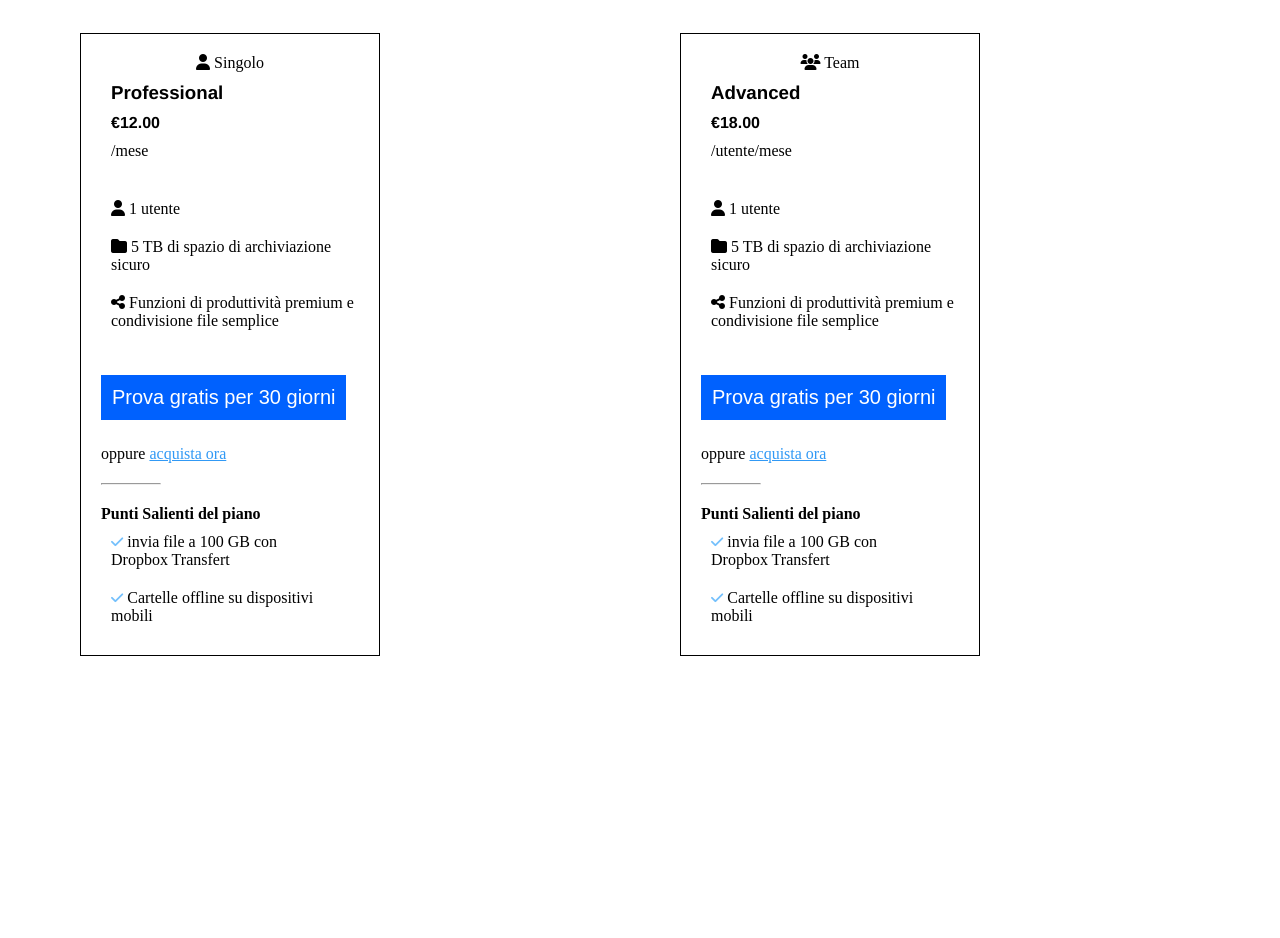
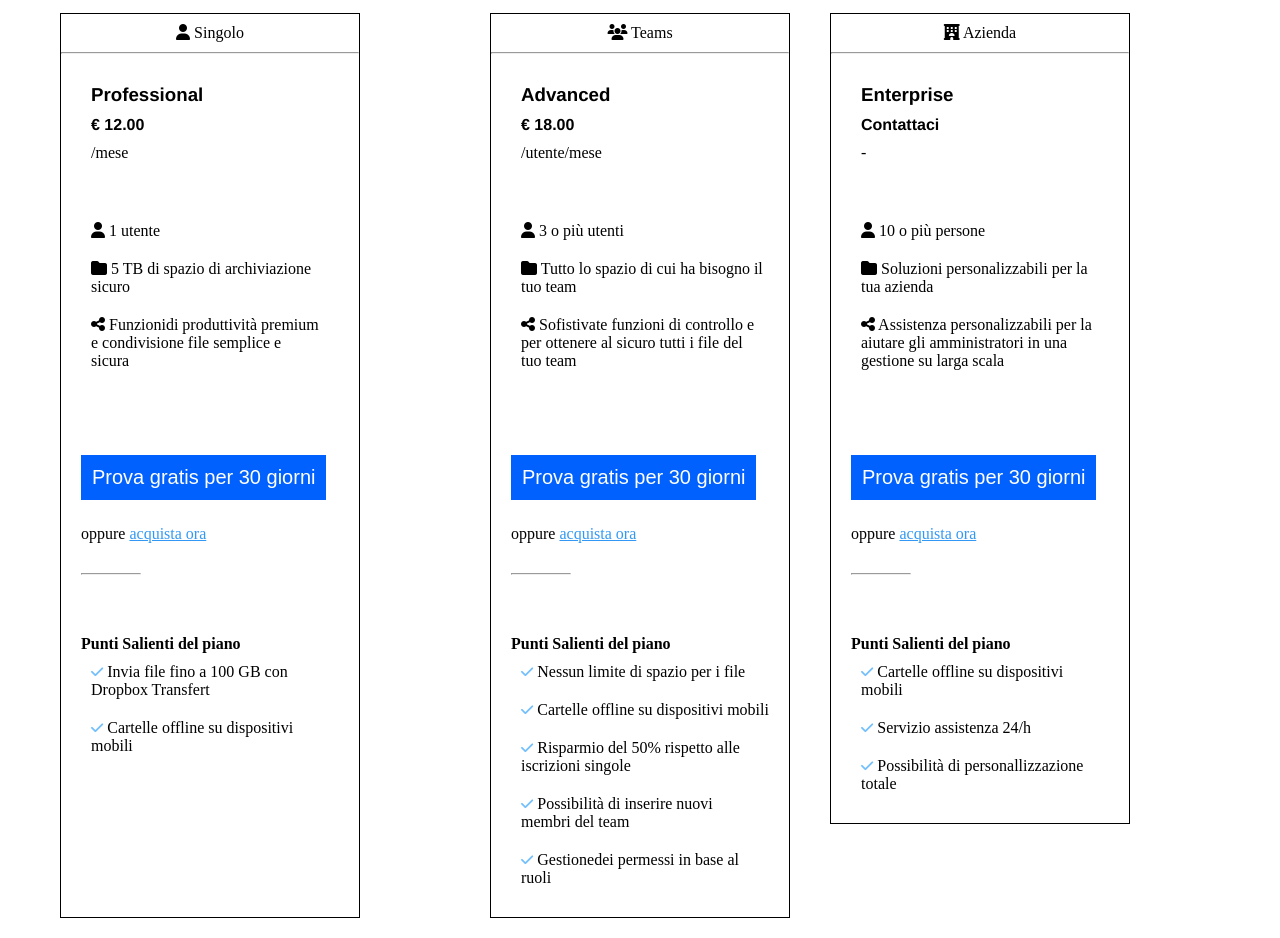
Before and after one commit to GennaroBuonomo/htmlcss-dropbox, a plain HTML site: page index.html in a window 1280 px wide. Shown: the part 920-1858 px from the top of the page. Before the commit the page ends 1616 px from the top, so only its background shows below. Drawn offline with Linux system fonts and the light colour scheme.

Commit message:
[add] realizzazioni colonne

```diff
--- a/css/style.css
+++ b/css/style.css
@@ -85,6 +85,7 @@ h1 {
   flex-wrap: wrap;
 }
 
+
 .text-40 {
   margin-left: 40%;
   font-size: 20px;
@@ -115,6 +116,10 @@ h1 {
   width: 100%;
 }
 
+.col-50 {
+  width: 500px;
+}
+
 .col-60 {
   width: 60%;
 }
@@ -136,12 +141,29 @@ h1 {
 }
 
 .mb-20 {
-  margin-bottom: 20px;
+  margin-bottom: 30px;
+}
+
+.mgl-20 {
+  margin-left: 20px;
 }
 
 .col-30 {
   width: 300px;
-  margin: 40px;
+  margin: 20px;
+}
+
+.mt-20 {
+  margin-top: 20px;
+}
+
+.ml-20 {
+  margin-bottom: 20px;
+}
+
+
+.marg-bt {
+  margin-bottom: 42%;
 }
 
 .col-hr {
@@ -169,7 +191,7 @@ h2 {
 }
 
 .justify-content-center {
-  justify-content: center;
+  justify-content: space-between;
 }
 
 ul li {
--- a/index.html
+++ b/index.html
@@ -57,81 +57,122 @@
     </div>
     <div class="container-small">
       <div class="row justify-content-center">
-        <div class="col-30 border-black p-20">
-          <p class="text-center"><i class="fa-solid fa-user"></i> Singolo</p>
-          <div>
-            <h3 class="article-name font-family p-10 ">Professional</h3>
-            <strong class="article-price font-family p-10 ">€12.00</strong>
-            <p class="p-10 mb-20 ">/mese</p>
+        <div class="col-30 border-black">
+          <p class="text-center p-10"><i class="fa-solid fa-user"></i> Singolo</p>
+          <hr>
+          <div class="p-20">
+            <h3 class="font-family p-10">Professional</h3>
+            <strong class="font-family p-10">€ 12.00</strong>
+            <p class="p-10">/mese</p>
           </div>
-          <div>
+          <div class="p-20">
             <ul>
               <li><i class="fa-solid fa-user"></i> 1 utente</li>
-              <li><i class="fa-solid fa-folder"></i> 5 TB di spazio di archiviazione sicuro</li>
-              <li><i class="fa-solid fa-share-nodes"></i> Funzioni di produttività premium e condivisione file semplice
+              <li><i class="fa-solid fa-folder"></i> 5 TB di spazio di archiviazione <br> sicuro</li>
+              <li><i class="fa-solid fa-share-nodes"></i> Funzionidi produttività premium <br>e condivisione file
+                semplice e <br>sicura
               </li>
             </ul>
           </div>
-          <div>
+          <div class="p-20">
             <button class="bnt-3">Prova gratis per 30 giorni</button>
             <p class="mb-20">oppure <a href="#">acquista ora</a></p>
             <hr class="col-hr">
           </div>
-          <div>
+          <div class="p-20 ">
             <p><strong>Punti Salienti del piano</strong></p>
             <ul>
-              <li><i class="fa-solid fa-check fa-sm" style="color: #74C0FC;"></i> invia file a 100 GB con <br>Dropbox
-                Transfert</li>
-              <li><i class="fa-solid fa-check fa-sm" style="color: #74C0FC;"></i> Cartelle offline su dispositivi <br>
-                mobili</li>
+              <li><i class="fa-solid fa-check fa-sm" style="color: #74C0FC;"></i> Invia file fino a 100 GB con
+                <br>Dropbox Transfert
+              </li>
+              <li><i class="fa-solid fa-check fa-sm" style="color: #74C0FC;"></i> Cartelle offline su dispositivi
+                <br>mobili
+              </li>
             </ul>
           </div>
         </div>
         <div class="container-small">
           <div class="row justify-content-center">
-            <div class="col-30 border-black p-20">
-              <p class="text-center"><i class="fa-solid fa-users"></i> Team</p>
-              <div>
-                <h3 class="article-name font-family p-10 ">Advanced</h3>
-                <strong class="article-price font-family p-10 ">€18.00</strong>
-                <p class="p-10 mb-20 ">/utente/mese</p>
+            <div class="col-30 border-black">
+              <p class="text-center p-10"><i class="fa-solid fa-users"></i> Teams</p>
+              <hr>
+              <div class="p-20">
+                <h3 class="font-family p-10">Advanced</h3>
+                <strong class="font-family p-10">€ 18.00</strong>
+                <p class="p-10">/utente/mese</p>
               </div>
-              <div>
+              <div class="p-20">
                 <ul>
-                  <li><i class="fa-solid fa-user"></i> 1 utente</li>
-                  <li><i class="fa-solid fa-folder"></i> 5 TB di spazio di archiviazione sicuro</li>
-                  <li><i class="fa-solid fa-share-nodes"></i> Funzioni di produttività premium e condivisione file
-                    semplice
+                  <li><i class="fa-solid fa-user"></i> 3 o più utenti</li>
+                  <li><i class="fa-solid fa-folder"></i> Tutto lo spazio di cui ha bisogno il<br>tuo team</li>
+                  <li><i class="fa-solid fa-share-nodes"></i> Sofistivate funzioni di controllo e <br>per ottenere al
+                    sicuro tutti i file del <br>tuo team
                   </li>
                 </ul>
               </div>
-              <div>
+              <div class="p-20">
                 <button class="bnt-3">Prova gratis per 30 giorni</button>
                 <p class="mb-20">oppure <a href="#">acquista ora</a></p>
                 <hr class="col-hr">
               </div>
-              <div>
+              <div class="p-20 ">
                 <p><strong>Punti Salienti del piano</strong></p>
                 <ul>
-                  <li><i class="fa-solid fa-check fa-sm" style="color: #74C0FC;"></i> invia file a 100 GB con
-                    <br>Dropbox
-                    Transfert
+                  <li><i class="fa-solid fa-check fa-sm" style="color: #74C0FC;"></i> Nessun limite di spazio per i file
                   </li>
                   <li><i class="fa-solid fa-check fa-sm" style="color: #74C0FC;"></i> Cartelle offline su dispositivi
-                    <br>
                     mobili
+                  </li>
+                  <li><i class="fa-solid fa-check fa-sm" style="color: #74C0FC;"></i> Risparmio del 50% rispetto alle
+                    <br> iscrizioni singole
+                  </li>
+                  <li><i class="fa-solid fa-check fa-sm" style="color: #74C0FC;"></i> Possibilità di inserire
+                    nuovi<br>membri del team
+                  </li>
+                  <li><i class="fa-solid fa-check fa-sm" style="color: #74C0FC;"></i> Gestionedei permessi in base al
+                    <br>ruoli
                   </li>
                 </ul>
               </div>
             </div>
-
-
-            <!--<div class="col-30 border-black p-20"></div>
-        <div class="col-30 border-black p-20"></div>-->
-
-          </div>
-        </div>
-
+            <div class="container-small">
+              <div class="row justify-content-center">
+                <div class="col-30 border-black">
+                  <p class="text-center p-10"><i class="fa-solid fa-hotel"></i> Azienda</p>
+                  <hr>
+                  <div class="p-20">
+                    <h3 class="font-family p-10">Enterprise</h3>
+                    <strong class="font-family p-10">Contattaci</strong>
+                    <p class="p-10">-</p>
+                  </div>
+                  <div class="p-20">
+                    <ul>
+                      <li><i class="fa-solid fa-user"></i> 10 o più persone</li>
+                      <li><i class="fa-solid fa-folder"></i> Soluzioni personalizzabili per la<br> tua azienda</li>
+                      <li><i class="fa-solid fa-share-nodes"></i> Assistenza personalizzabili per la <br>aiutare gli
+                        amministratori in una<br> gestione su larga scala
+                      </li>
+                    </ul>
+                  </div>
+                  <div class="p-20">
+                    <button class="bnt-3">Prova gratis per 30 giorni</button>
+                    <p class="mb-20">oppure <a href="#">acquista ora</a></p>
+                    <hr class="col-hr">
+                  </div>
+                  <div class="p-20 ">
+                    <p><strong>Punti Salienti del piano</strong></p>
+                    <ul>
+                      <li><i class="fa-solid fa-check fa-sm" style="color: #74C0FC;"></i> Cartelle offline su
+                        dispositivi <br>mobili
+                      </li>
+                      <li><i class="fa-solid fa-check fa-sm" style="color: #74C0FC;"></i> Servizio assistenza 24/h
+                      </li>
+                      <li><i class="fa-solid fa-check fa-sm" style="color: #74C0FC;"></i> Possibilità di
+                        personallizzazione <br>totale
+                      </li>
+                    </ul>
+                  </div>
+                </div>
 
   </main>
 
```
